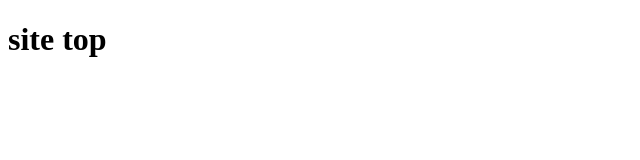
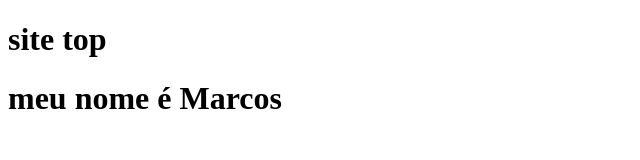
Before and after one commit to marcosloch/projeto_2-Marcos, a plain HTML site: page index.html in a window 1280 px wide. Shown: the whole page, without its empty margins (0-640 px from the left). Drawn offline with Linux system fonts and the light colour scheme.

Commit message:
commit meu nome

```diff
--- a/index.html
+++ b/index.html
@@ -6,6 +6,7 @@
     <title>Document</title>
 </head>
 <body>
-    <h1> site top</h1>
+    <h1>site top</h1>
+    <h1>meu nome é Marcos</h1>
 </body>
 </html>
```
